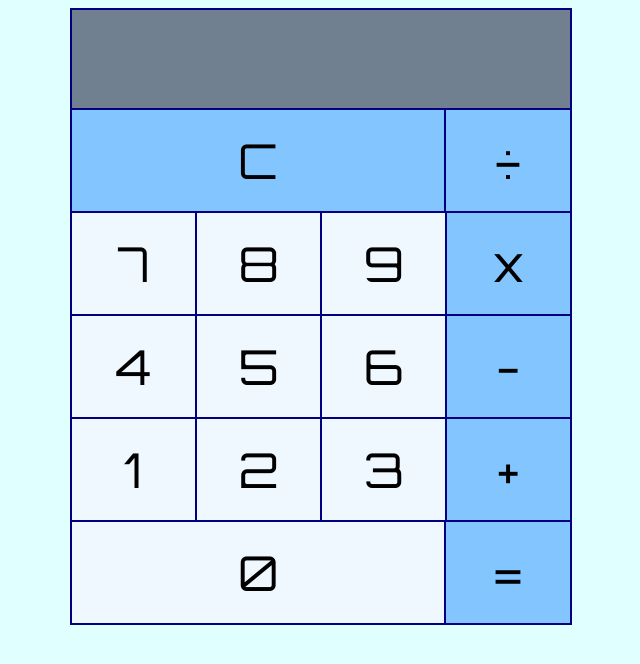
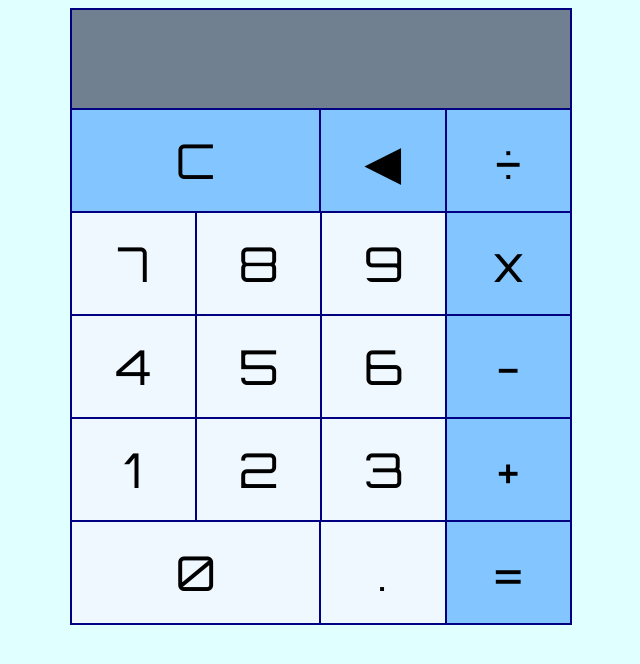
Before and after one commit to johngrassey/calculator, a plain HTML site: page index.html in a window 1280 px wide. Shown: the whole page, without its empty margins (319-959 px from the left). Drawn offline with Linux system fonts and the light colour scheme.

Commit message:
Add front end for decimal and backspace
Not connected to UI yet.

```diff
--- a/index.html
+++ b/index.html
@@ -15,6 +15,7 @@
         <div class="display"></div>
         <div class="row">
             <button class="wide clear operator">C</button>
+            <button class="thin back operator">◀︎</button>
             <button class="thin operator">÷</button>
         </div>
         <div class="row">
@@ -37,6 +38,7 @@
         </div>
         <div class="row">
             <button class="number wide">0</button>
+            <button class="number thin">.</button>
             <button class="thin equals">=</button>
         </div>
     </div>
--- a/scripts.js
+++ b/scripts.js
@@ -100,6 +100,7 @@ function operate(operator, a, b) {
 };
 
 // UPDATE DISPLAY
+
 function setDisplay(number) {
     if (typeof number === "string") {
         display.textContent = number;
--- a/styles.css
+++ b/styles.css
@@ -53,7 +53,7 @@ button {
 }
 
 .wide {
-    flex: 3;
+    flex: 2;
 }
 
 .thin {
```
